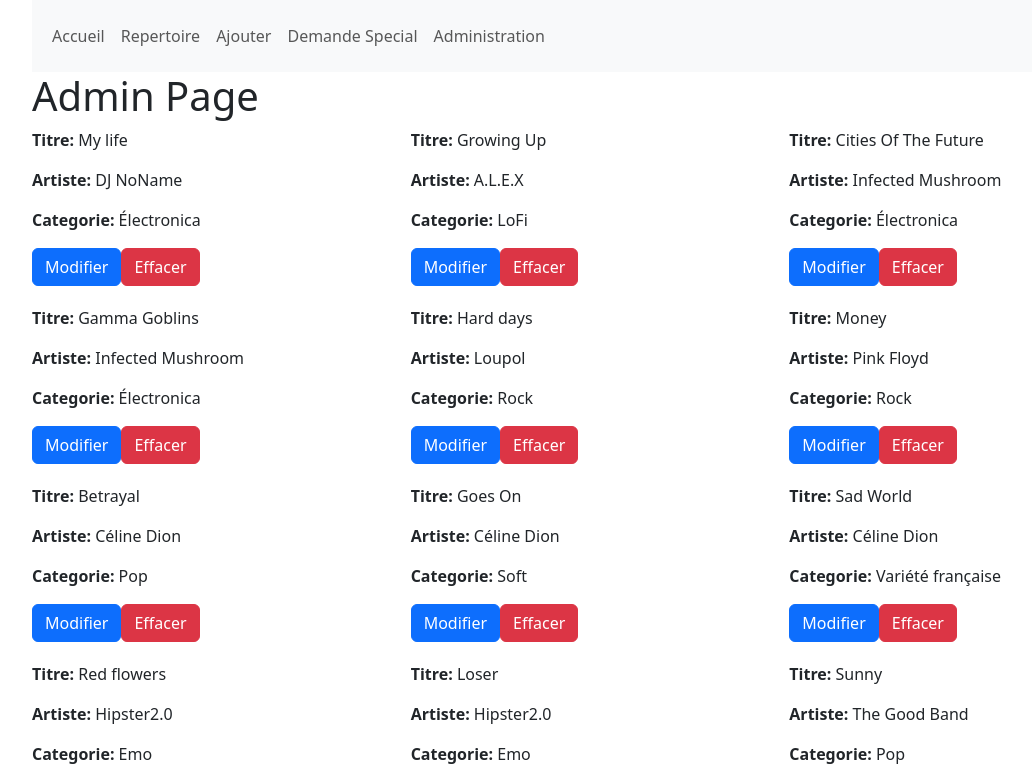
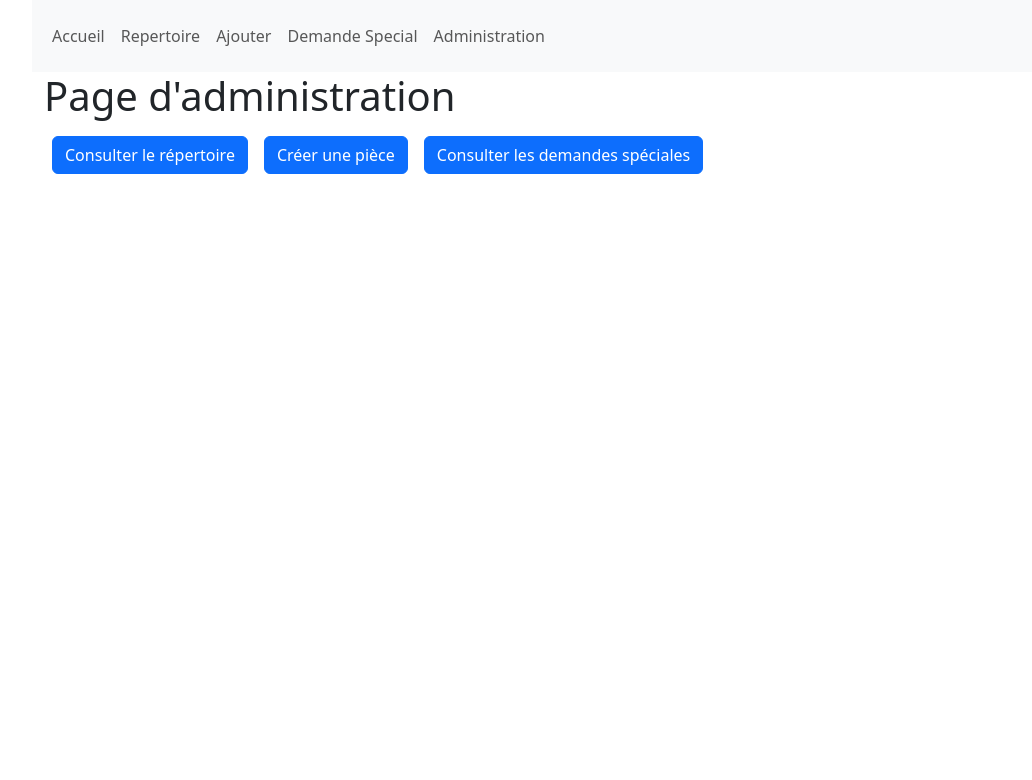
Before and after one commit to Thower56/Web3_Module7, a React (Create React App) app in the folder FrontEnd/: page /admin in a window 1280 px wide. Shown: the top 780 px of the page, without its empty margins (50-1082 px from the left). Built offline with nearby package versions, Linux system fonts and the light colour scheme; no server answers.

Commit message:
page admin

```diff
--- a/FrontEnd/src/App.js
+++ b/FrontEnd/src/App.js
@@ -10,6 +10,9 @@ import { PageAjouter } from './Projets/pageAjouter.js';
 import { PageAdmin } from './Projets/pageAdmin.js';
 import { PageModifier } from './Projets/PageModifier.js';
 import { PageClientDemandeSpecial } from './Projets/PageClientDemandeSpecial.js';
+import { PageAdminDemandeSpeciale } from './Projets/PageAdminDemandeSpeciale.js';
+import { PageAdminDemandeSpecialeActive } from './Projets/PageAdminDemandeSpecialeActive.js';
+import { PageAdminTop5 } from './Projets/PageAdminTop5.js';
 
 
 function App() {
@@ -26,6 +29,9 @@ function App() {
         <Route path="/modifier/:id" element={<PageModifier />} />
         <Route path="/supprimer/:id" element={<PageAdmin />} />
         <Route path="/admin/creer-piece" element={<PageAjouter />} />
+        <Route path="/admin/demandes-speciales" element={<PageAdminDemandeSpeciale />} />
+        <Route path="/admin/demandes-speciales-actives" element={<PageAdminDemandeSpecialeActive />} />
+        <Route path="/admin/top5" element={<PageAdminTop5 />} />
       </Routes>
     </Container>
   </BrowserRouter>
--- a/FrontEnd/src/Projets/pageAdmin.js
+++ b/FrontEnd/src/Projets/pageAdmin.js
@@ -2,26 +2,47 @@ import React from 'react';
 import { ListePiecesAdmin } from '../composants/ListePiecesAdmin';
 import { useState, useEffect } from 'react';
 import { pieces } from '../composants/contenu-pieces-test';
+import { Container, Button,  Row, Col } from "react-bootstrap";
+import { Link } from 'react-router-dom';
+
+
+
 export const PageAdmin = () => {
-    const [Pieces, setPieces] = useState([]);
+    return (
+        <Container>
+        <h1>Page d'administration</h1>
+        <Link to="/repertoire">
+            <Button variant="primary" className="m-2">Consulter le répertoire</Button>
+        </Link>
+        <Link to="/admin/creer-piece">
+            <Button variant="primary" className="m-2">Créer une pièce</Button>
+        </Link>
+        <Link to="/admin/demandes-speciales">
+            <Button variant="primary" className="m-2">Consulter les demandes spéciales</Button>
+        </Link>
+    </Container>
+    );
+    // const [Pieces, setPieces] = useState([]);
 
-    useEffect(() => {
-        getListePieces();
-    }, []);
+    // useEffect(() => {
+    //     getListePieces();
+    // }, []);
 
-    const getListePieces = async () => {
-        try {
-            const resultat = await fetch(`http://localhost:8000/api/pieces`);
-            const body = await resultat.json();
-            setPieces(body);
-        } catch (error) {
-            console.log('Error:', error);
-        }
-    };
-    return (
-        <div>
-            <h1>Admin Page</h1>
-            <ListePiecesAdmin pieces={pieces}/>
-        </div>
-    );
+    // const getListePieces = async () => {
+    //     try {
+    //         const resultat = await fetch(`/api/pieces`);
+    //         const body = await resultat.json();
+    //         setPieces(body);
+    //     } catch (error) {
+    //         console.log('Error:', error);
+    //     }
+    // };
+    // return (
+    //     <div>
+    //         <h1>Admin Page</h1>
+    //         <ListePiecesAdmin pieces={Pieces}/>
+    //     </div>
+
+
+    // );
 };
```
